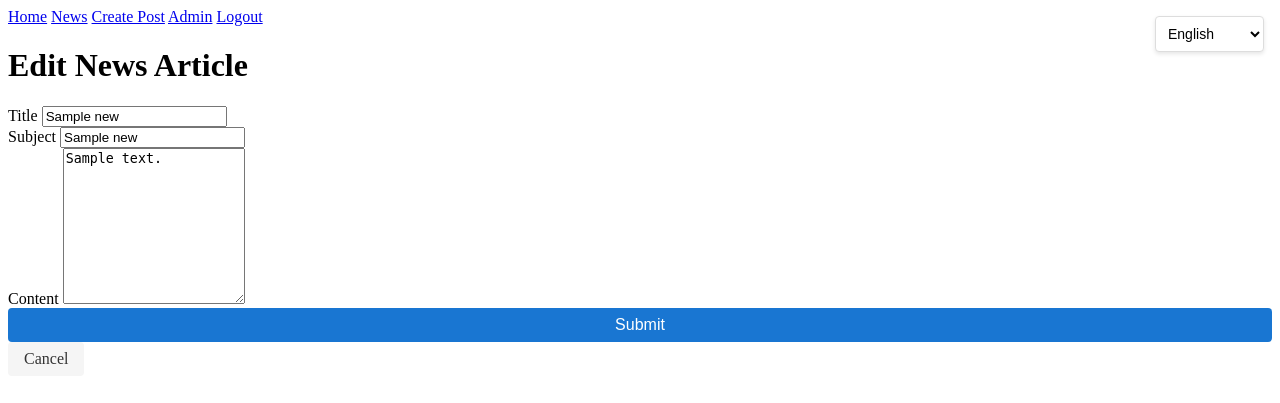
After one commit to DRXZOID/RPMFGSITE, a Flask app: page /news/1/edit in a window 1280 px wide. The commit adds this page. Shown: the top 403 px of the page. Run offline with Flask 3, Linux system fonts and the light colour scheme; a user stored in the database is signed in; tables that the repository leaves empty hold one stand-in row (values such as "Sample post"); some libraries are stand-ins or nearby versions.

Commit message:
add a news system
- Add News model with title, content, subject, and timestamps
- Create news routes for CRUD operations
- Add news templates (index, view, create, edit)
- Add NewsForm for validation
- Add news link to navigation menu

Technical changes:
- Create new database model with relationships
- Add Flask-Migrate setup in run.py
- Create new blueprint for news routes
- Add form validation for news articles
- Update navigation menu in base template

Database changes:
- Add news table with following columns:
  - id (PK)
  - title
  - content
  - subject
  - author_id (FK)
  - created_at
  - updated_at

Signed-off-by: Andrey Mozharovsky <andrii.mozharovskyi@virtuozzo.com>

```diff
--- a/app/__init__.py
+++ b/app/__init__.py
@@ -19,7 +19,7 @@ from flask_migrate import Migrate
 from flask_babel import Babel
 from config import Config
 
-
+# Create extensions instances first
 db = SQLAlchemy()
 migrate = Migrate()
 login_manager = LoginManager()
@@ -49,11 +49,12 @@ def create_app():
     os.makedirs(app.config['UPLOAD_FOLDER'], exist_ok=True)
 
     with app.app_context():
-        from app.routes import auth, main, admin, profile
+        from app.routes import auth, main, admin, profile, news
         app.register_blueprint(auth.bp)
         app.register_blueprint(main.bp)
         app.register_blueprint(admin.bp)
         app.register_blueprint(profile.bp)
+        app.register_blueprint(news.bp)
 
         # Create all tables
         db.create_all()
--- a/app/forms.py
+++ b/app/forms.py
@@ -1,6 +1,6 @@
 from flask_wtf import FlaskForm
 from flask_wtf.file import FileField, FileAllowed
-from wtforms import StringField, TextAreaField, BooleanField, URLField
+from wtforms import StringField, TextAreaField, BooleanField, URLField, SubmitField
 from wtforms.validators import DataRequired, Length, Email, URL, Optional
 
 # ... existing forms ...
@@ -31,3 +31,12 @@ class EditProfileForm(FlaskForm):
     website = URLField('Website',
                       validators=[Optional(), URL()])
     newsletter_subscription = BooleanField('Subscribe to Newsletter')
+
+class NewsForm(FlaskForm):
+    """
+    Form for creating and editing news articles.
+    """
+    title = StringField('Title', validators=[DataRequired(), Length(min=3, max=200)])
+    content = TextAreaField('Content', validators=[DataRequired()])
+    subject = StringField('Subject', validators=[DataRequired(), Length(max=100)])
+    submit = SubmitField('Submit')
--- a/app/models.py
+++ b/app/models.py
@@ -1,3 +1,6 @@
+"""
+Database models module.
+"""
 from datetime import datetime
 from flask_login import UserMixin
 from werkzeug.security import generate_password_hash, check_password_hash
@@ -194,3 +197,27 @@ class Activity(db.Model):
     timestamp = db.Column(db.DateTime, default=datetime.utcnow)
 
     user = db.relationship('User', backref='activities')
+
+class News(db.Model):
+    """
+    News model for storing news articles.
+
+    Attributes:
+        id: Primary key
+        title: News article title
+        content: Main content of the news article
+        subject: Subject/category of the news
+        author_id: ID of the user who created the news
+        created_at: Timestamp of creation
+        updated_at: Timestamp of last update
+    """
+    id = db.Column(db.Integer, primary_key=True)
+    title = db.Column(db.String(200), nullable=False)
+    content = db.Column(db.Text, nullable=False)
+    subject = db.Column(db.String(100), nullable=False)
+    author_id = db.Column(db.Integer, db.ForeignKey('user.id'), nullable=False)
+    created_at = db.Column(db.DateTime, default=datetime.utcnow)
+    updated_at = db.Column(db.DateTime, default=datetime.utcnow, onupdate=datetime.utcnow)
+
+    # Relationship
+    author = db.relationship('User', backref='news_articles')
--- /dev/null
+++ b/app/routes/news.py
@@ -0,0 +1,81 @@
+"""
+News routes module.
+
+This module handles all news-related routes including creating,
+viewing, editing, and deleting news articles.
+"""
+
+from flask import Blueprint, render_template, redirect, url_for, flash, request
+from flask_login import login_required, current_user
+from app.models import News
+from app.forms import NewsForm
+from app import db
+
+bp = Blueprint('news', __name__, url_prefix='/news')
+
+@bp.route('/')
+def index():
+    """Display all news articles."""
+    news_list = News.query.order_by(News.created_at.desc()).all()
+    return render_template('news/index.html', news_list=news_list)
+
+@bp.route('/<int:news_id>')
+def view(news_id):
+    """Display a specific news article."""
+    news = News.query.get_or_404(news_id)
+    return render_template('news/view.html', news=news)
+
+@bp.route('/create', methods=['GET', 'POST'])
+@login_required
+def create():
+    """Create a new news article."""
+    form = NewsForm()
+    if form.validate_on_submit():
+        news = News(
+            title=form.title.data,
+            content=form.content.data,
+            subject=form.subject.data,
+            author=current_user
+        )
+        db.session.add(news)
+        db.session.commit()
+        flash('News article has been created!', 'success')
+        return redirect(url_for('news.view', news_id=news.id))
+    return render_template('news/create.html', form=form)
+
+@bp.route('/<int:news_id>/edit', methods=['GET', 'POST'])
+@login_required
+def edit(news_id):
+    """Edit an existing news article."""
+    news = News.query.get_or_404(news_id)
+    if news.author != current_user:
+        flash('You can only edit your own news articles.', 'danger')
+        return redirect(url_for('news.view', news_id=news.id))
+
+    form = NewsForm()
+    if form.validate_on_submit():
+        news.title = form.title.data
+        news.content = form.content.data
+        news.subject = form.subject.data
+        db.session.commit()
+        flash('News article has been updated!', 'success')
+        return redirect(url_for('news.view', news_id=news.id))
+    elif request.method == 'GET':
+        form.title.data = news.title
+        form.content.data = news.content
+        form.subject.data = news.subject
+    return render_template('news/edit.html', form=form, news=news)
+
+@bp.route('/<int:news_id>/delete', methods=['POST'])
+@login_required
+def delete(news_id):
+    """Delete a news article."""
+    news = News.query.get_or_404(news_id)
+    if news.author != current_user:
+        flash('You can only delete your own news articles.', 'danger')
+        return redirect(url_for('news.view', news_id=news.id))
+
+    db.session.delete(news)
+    db.session.commit()
+    flash('News article has been deleted!', 'success')
+    return redirect(url_for('news.index'))
--- a/app/templates/base.html
+++ b/app/templates/base.html
@@ -9,6 +9,7 @@
 <body>
     <nav>
         <a href="{{ url_for('main.index') }}">Home</a>
+        <a href="{{ url_for('news.index') }}">News</a>
         {% if current_user.is_authenticated %}
             <a href="{{ url_for('main.create_post') }}">Create Post</a>
             {% if current_user.is_admin %}
--- /dev/null
+++ b/app/templates/news/edit.html
@@ -0,0 +1,46 @@
+{% extends "base.html" %}
+
+{% block content %}
+<div class="container mt-4">
+    <h1>Edit News Article</h1>
+
+    <form method="POST" class="mt-4">
+        {{ form.hidden_tag() }}
+
+        <div class="form-group mb-3">
+            {{ form.title.label }}
+            {{ form.title(class="form-control") }}
+            {% if form.title.errors %}
+                {% for error in form.title.errors %}
+                    <span class="text-danger">{{ error }}</span>
+                {% endfor %}
+            {% endif %}
+        </div>
+
+        <div class="form-group mb-3">
+            {{ form.subject.label }}
+            {{ form.subject(class="form-control") }}
+            {% if form.subject.errors %}
+                {% for error in form.subject.errors %}
+                    <span class="text-danger">{{ error }}</span>
+                {% endfor %}
+            {% endif %}
+        </div>
+
+        <div class="form-group mb-3">
+            {{ form.content.label }}
+            {{ form.content(class="form-control", rows="10") }}
+            {% if form.content.errors %}
+                {% for error in form.content.errors %}
+                    <span class="text-danger">{{ error }}</span>
+                {% endfor %}
+            {% endif %}
+        </div>
+
+        <div class="form-group">
+            {{ form.submit(class="btn btn-primary") }}
+            <a href="{{ url_for('news.view', news_id=news.id) }}" class="btn btn-secondary">Cancel</a>
+        </div>
+    </form>
+</div>
+{% endblock %}
--- a/run.py
+++ b/run.py
@@ -5,11 +5,11 @@ This module initializes and runs the Flask application using the factory pattern
 It serves as the main entry point for starting the web server.
 """
 
+from flask_migrate import Migrate
 from app import create_app, db
 
 app = create_app()
+migrate = Migrate(app, db)
 
 if __name__ == '__main__':
-    with app.app_context():
-        db.create_all()
     app.run(debug=True)
```
Also changed, not shown: app/templates/news/create.html (added, +46 -0 lines), app/templates/news/index.html (added, +29 -0 lines), app/templates/news/view.html (added, +48 -0 lines), instance/bulletin.db.
